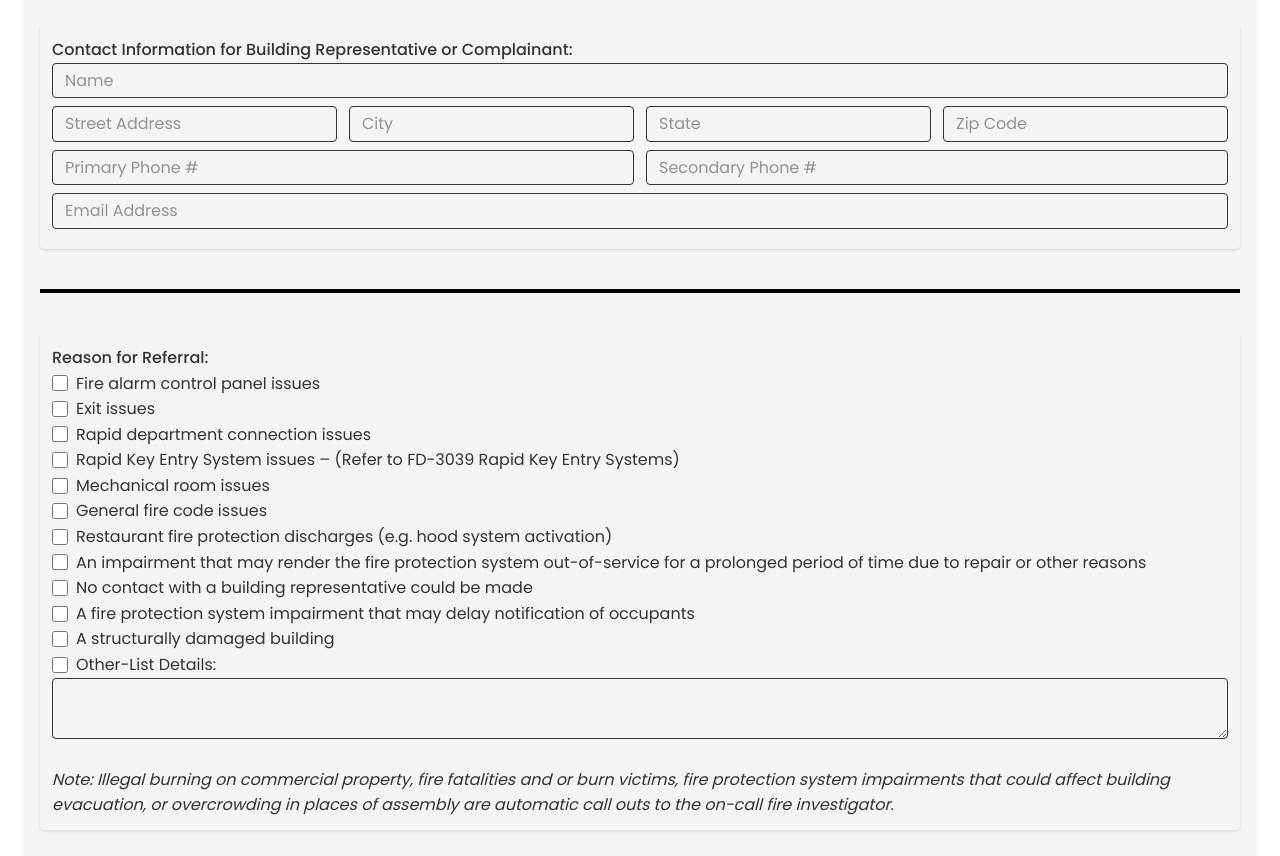
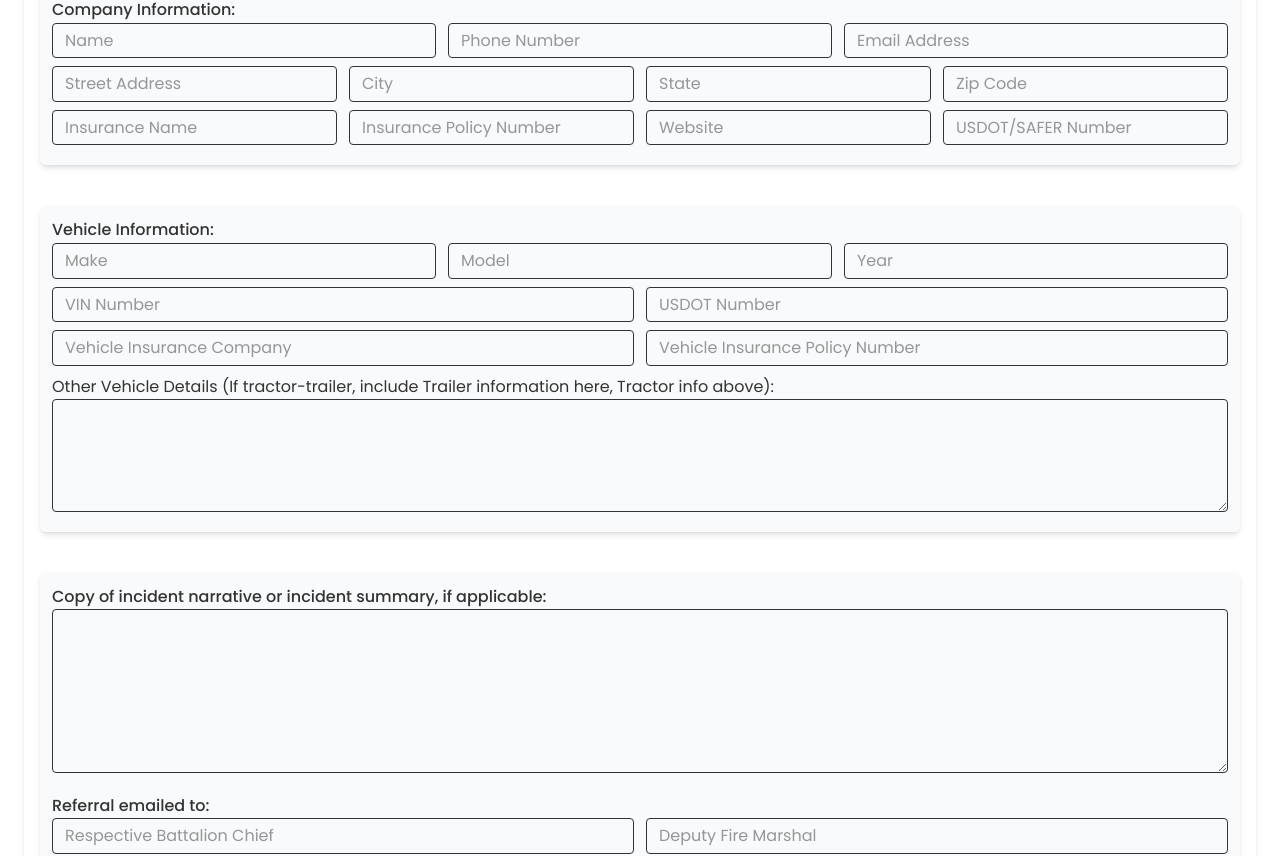
Before and after one commit to akunna1/Hazmat-Calls-Form, a Next.js app: page / in a window 1280 px wide. Shown: the part 513-1369 px from the top of the page. Built offline with nearby package versions, Linux system fonts and the light colour scheme.

Commit message:
updating hero.tsx

```diff
--- a/app/components/Hero.tsx
+++ b/app/components/Hero.tsx
@@ -36,7 +36,7 @@ export default function Hero() {
 
     {/* Header */}
       <div className="text-center mb-4 font-semibold">
-        <p className="mb-1 text-xl md:text-2xl">Hazmat Calls & Commercial Trucking Incidents</p>
+        <p className="mb-1 md:mt-1 text-xl md:text-2xl">Hazmat Calls & Commercial Trucking Incidents</p>
         <p className="mb-0">1 Form per Party</p>
       </div>
 
@@ -44,17 +44,17 @@ export default function Hero() {
       <form
         name="myForm"
         onSubmit={handleSubmit}
-        className="p-4 mb-8 shadow-sm rounded-sm bg-gray-100"
+        className="p-4 mb-8 shadow-md rounded-md bg-white"
       >
         {/* Incident Section */}
-        <div className="mb-4 p-3 shadow-sm rounded-sm bg-gray-100">
+        <div className="mb-4 p-3 shadow-md rounded-md bg-gray-50">
 
         <div className="mb-5">
           <p className="text-left font-medium">Incident Date, time & Number:</p>
             <div className="grid grid-cols-1 md:grid-cols-3 gap-3 mb-2">
-              <input type="date" name="incidentDate" required className="border rounded px-3 py-1 w-full" />
-              <input type="time" name="incidentTime" required className="border rounded px-3 py-1 w-full" />
-              <input type="text" name="incidentNumber" required className="border rounded px-3 py-1 w-full" />
+              <input type="date" name="incidentDate" placeholder="Incident Date"required className="border rounded px-3 py-1 w-full" />
+              <input type="time" name="incidentTime" placeholder="Incident Time" required className="border rounded px-3 py-1 w-full" />
+              <input type="text" name="incidentNumber" placeholder="Incident Number" required className="border rounded px-3 py-1 w-full" />
             </div>
         </div>
 
@@ -63,7 +63,7 @@ export default function Hero() {
 
             <div className="grid grid-cols-1 md:grid-cols-3 gap-3 mb-2">
               <input type="text" name="name" placeholder="Name" required className="border rounded px-3 py-1 w-full" />
-              <input type="tel" name="primaryPhone" placeholder="Primary Phone #" required className="border rounded px-3 py-1 w-full" />
+              <input type="tel" name="phone" placeholder="Phone Number" required className="border rounded px-3 py-1 w-full" />
               <input type="email" name="email" placeholder="Email Address" required className="border rounded px-3 py-1 w-full" />
             </div>
 
@@ -78,17 +78,16 @@ export default function Hero() {
 
         </div>
 
-        {/* Line */}
-        <div className="h-1 bg-black w-full mt-6 lg:mt-10"></div>
-
         {/* Contact Infromation Section */}
-        <div className="mt-6 lg:mt-10 mb-4 p-3 shadow-sm rounded-sm bg-gray-100">
+        <div className="mt-6 lg:mt-10 mb-4 p-3 shadow-md rounded-md bg-gray-50">
 
         <div>
-          <p className="text-left font-medium">Contact Information for Building Representative or Complainant:</p>
+          <p className="text-left font-medium">Company Information:</p>
 
-            <div className="grid grid-cols-1 mb-2">
+            <div className="grid grid-cols-1 md:grid-cols-3 gap-3 mb-2">
               <input type="text" name="name2" placeholder="Name" required className="border rounded px-3 py-1 w-full" />
+              <input type="tel" name="phone2" placeholder="Phone Number" required className="border rounded px-3 py-1 w-full" />
+              <input type="email" name="email2" placeholder="Email Address" required className="border rounded px-3 py-1 w-full" />
             </div>
 
             <div className="grid grid-cols-1 md:grid-cols-2 lg:grid-cols-4 gap-3 mb-2">
@@ -98,107 +97,41 @@ export default function Hero() {
               <input type="text" name="zip2" placeholder="Zip Code" required className="border rounded px-3 py-1 w-full" />
             </div>
 
-            <div className="grid grid-cols-1 md:grid-cols-2 gap-3 mb-2">
-              <input type="tel" name="primaryPhone" placeholder="Primary Phone #" required className="border rounded px-3 py-1 w-full" />
-              <input type="tel" name="secondaryPhone" placeholder="Secondary Phone #" className="border rounded px-3 py-1 w-full" />
-            </div>
-
-            <div className="grid grid-cols-1 mb-2">
-              <input type="email" name="email" placeholder="Email Address" required className="border rounded px-3 py-1 w-full" />
+            <div className="grid grid-cols-1 md:grid-cols-2 lg:grid-cols-4 gap-3 mb-2">
+              <input type="text" name="insuranceName" placeholder="Insurance Name" required className="border rounded px-3 py-1 w-full" />
+              <input type="text" name="insurancePolicyNumber" placeholder="Insurance Policy Number" className="border rounded px-3 py-1 w-full" />
+              <input type="url" name="website" placeholder="Website" className="border rounded px-3 py-1 w-full" />
+              <input type="text" name="usdotSafer" placeholder="USDOT/SAFER Number" className="border rounded px-3 py-1 w-full" />
             </div>
 
         </div>
 
         </div>
 
-        {/* Line */}
-        <div className="h-1 bg-black w-full mt-6 lg:mt-10"></div>
+        {/* Vehicle Infromation Section */}
+        <div className="mt-6 lg:mt-10 mb-4 p-3 shadow-md rounded-md bg-gray-50">
 
-        {/* Checklist Section */}
-        <div className="mt-6 lg:mt-10 mb-4 p-3 shadow-sm rounded-sm bg-gray-100">
-            <p className="text-left font-medium">Reason for Referral:</p>
+        <div>
+          <p className="text-left font-medium">Vehicle Information:</p>
 
-                <label className="flex items-center gap-2">
-                  <input type="checkbox" name="panelIssues" className="w-4 h-4 accent-gray-500" />
-                  Fire alarm control panel issues
-                </label>
+            <div className="grid grid-cols-1 md:grid-cols-3 gap-3 mb-2">
+              <input type="text" name="make" placeholder="Make" required className="border rounded px-3 py-1 w-full" />
+              <input type="text" name="model" placeholder="Model" required className="border rounded px-3 py-1 w-full" />
+              <input type="number" name="year" maxLength={4} placeholder="Year" required className="border rounded px-3 py-1 w-full" />
+            </div>
 
-                <label className="flex items-center gap-2">
-                  <input type="checkbox" name="exitIssues" className="w-4 h-4 accent-gray-500" />
-                  Exit issues
-                </label>
+            <div className="grid grid-cols-1 md:grid-cols-2 gap-3 mb-2">
+              <input type="text" name="vinNumber" placeholder="VIN Number" required className="border rounded px-3 py-1 w-full" />
+              <input type="text" name="usdotNumber" placeholder="USDOT Number" required className="border rounded px-3 py-1 w-full" />
+            </div>
 
-                <label className="flex items-center gap-2">
-                  <input type="checkbox" name="rapidIssues" className="w-4 h-4 accent-gray-500" />
-                  Rapid department connection issues
-                </label>
+            <div className="grid grid-cols-1 md:grid-cols-2 gap-3 mb-2">
+              <input type="text" name="vehicleInsuranceCompany" placeholder="Vehicle Insurance Company" required className="border rounded px-3 py-1 w-full" />
+              <input type="text" name="vehicleInsurancePolicyNumber" placeholder="Vehicle Insurance Policy Number" required className="border rounded px-3 py-1 w-full" />
+            </div>
 
-                <label className="flex items-center gap-2">
-                  <input type="checkbox" name="keyIssues" className="w-4 h-4 accent-gray-500" />
-                  Rapid Key Entry System issues – (Refer to FD-3039 Rapid Key Entry Systems)
-                </label>
-
-                <label className="flex items-center gap-2">
-                  <input type="checkbox" name="roomIssues" className="w-4 h-4 accent-gray-500" />
-                  Mechanical room issues
-                </label>
-
-                <label className="flex items-center gap-2">
-                  <input type="checkbox" name="codeIssues" className="w-4 h-4 accent-gray-500" />
-                  General fire code issues
-                </label>
-
-                <label className="flex items-center gap-2">
-                  <input type="checkbox" name="restaurant" className="w-4 h-4 accent-gray-500" />
-                  Restaurant fire protection discharges (e.g. hood system activation)
-                </label>
-
-                <label className="flex items-center gap-2">
-                  <input type="checkbox" name="impairment" className="w-4 h-4 accent-gray-500" />
-                  An impairment that may render the fire protection system out-of-service for a prolonged period of time due to repair or other reasons
-                </label>
-
-                <label className="flex items-center gap-2">
-                  <input type="checkbox" name="noContact" className="w-4 h-4 accent-gray-500" />
-                  No contact with a building representative could be made
-                </label>
-
-                <label className="flex items-center gap-2">
-                  <input type="checkbox" name="systemImpairment" className="w-4 h-4 accent-gray-500" />
-                  A fire protection system impairment that may delay notification of occupants
-                </label>
-
-                <label className="flex items-center gap-2">
-                  <input type="checkbox" name="damaged" className="w-4 h-4 accent-gray-500" />
-                  A structurally damaged building
-                </label>
-
-                <label className="flex items-center gap-2">
-                  <input type="checkbox" name="other" className="w-4 h-4 accent-gray-500" />
-                  Other-List Details:
-                </label>
-                <div className="grid grid-cols-1 mb-2">
-                  <textarea
-                    name="listDetails"
-                    rows={2}
-                    className="border rounded px-3 py-1 w-full"
-                  />
-                </div>
-
-                <p className="mt-7 italic text-center md:text-left">
-                  Note: Illegal burning on commercial property, fire fatalities and or burn victims, fire protection system
-                  impairments that could affect building evacuation, or overcrowding in places of assembly are automatic call outs
-                  to the on-call fire investigator.
-                </p>
-        </div>
-
-        {/* Line */}
-        <div className="h-1 bg-black w-full mt-6 lg:mt-10"></div>
-
-        {/* Final Section */}
-        <div className="mt-6 lg:mt-10 mb-4 p-3 shadow-sm rounded-sm bg-gray-100">
-          <div className="mb-5">
-            <p className="text-left font-medium">Summary of the problem:</p>
+            <div className="mb-2">
+            <p className="text-left">Other Vehicle Details (If tractor-trailer, include Trailer information here, Tractor info above):</p>
             <div className="grid grid-cols-1 mb-2">
               <textarea
                 name="summary"
@@ -207,7 +140,16 @@ export default function Hero() {
                 required
               />
             </div>
+
           </div>
+
+        </div>
+
+        </div>
+
+
+        {/* Final Section */}
+        <div className="mt-6 lg:mt-10 mb-4 p-3 shadow-md rounded-md bg-gray-50">
 
           <div className="mb-5">
             <p className="text-left font-medium">Copy of incident narrative or incident summary, if applicable: </p>
@@ -230,7 +172,6 @@ export default function Hero() {
 
         </div>
 
-
         {/* Submit */}
         <div className="text-center mb-4">
           <button
--- a/app/layout.tsx
+++ b/app/layout.tsx
@@ -10,7 +10,7 @@ const poppins = Poppins({
 });
 
 export const metadata: Metadata = {
-  title: "Hazmat Calls & Commercial Trucking Incidents Form",
+  title: "Fire Prevention Referral Form",
   description: "For City of Durham Fire Department",
 };
 
```
